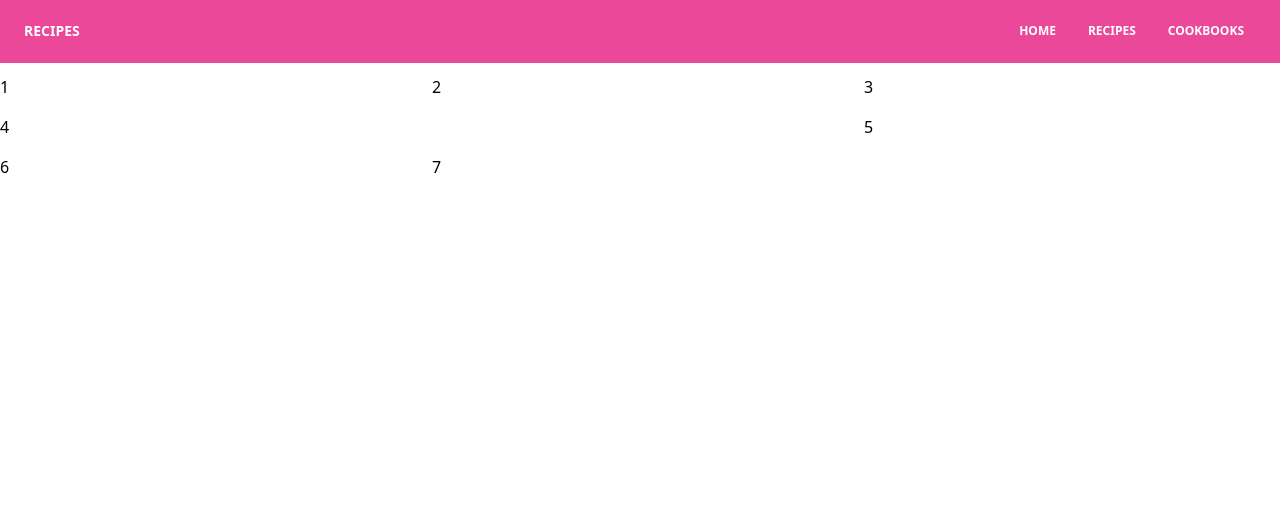
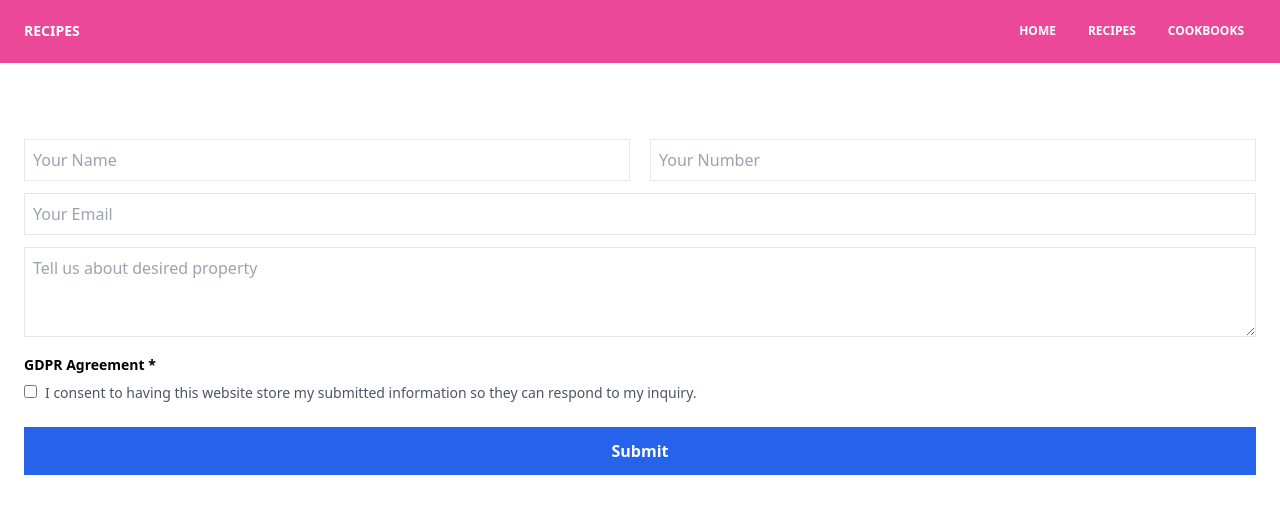
Before and after one commit to Ewiseman/eatingdata, a React (Create React App) app: page / in a window 1280 px wide. Shown: the top 514 px of the page. Built offline with nearby package versions, Linux system fonts and the light colour scheme.

Commit message:
updated again

```diff
--- a/package.json
+++ b/package.json
@@ -42,6 +42,7 @@
     ]
   },
   "devDependencies": {
+    "@tailwindcss/custom-forms": "^0.2.1",
     "@tailwindcss/postcss7-compat": "^2.0.3",
     "autoprefixer": "^9.8.6",
     "postcss": "^7.0.35",
--- a/src/components/Landing.js
+++ b/src/components/Landing.js
@@ -1,13 +1,52 @@
 const Landing = () => {
   return (
-    <div className="grid grid-cols-3 gap-4">
-      <div className="...">1</div>
-      <div className="...">2</div>
-      <div className="...">3</div>
-      <div className="col-span-2 ...">4</div>
-      <div className="...">5</div>
-      <div className="...">6</div>
-      <div className="col-span-2 ...">7</div>
+    <div>
+      <form action="" class="form bg-white p-6 my-10 relative">
+        <div class="flex space-x-5 mt-3">
+          <input
+            type="text"
+            name=""
+            id=""
+            placeholder="Your Name"
+            class="border p-2  w-1/2"
+          ></input>
+          <input
+            type="tel"
+            name=""
+            id=""
+            placeholder="Your Number"
+            class="border p-2 w-1/2"
+          ></input>
+        </div>
+        <input
+          type="email"
+          name=""
+          id=""
+          placeholder="Your Email"
+          class="border p-2 w-full mt-3"
+        ></input>
+        <textarea
+          name=""
+          id=""
+          cols="10"
+          rows="3"
+          placeholder="Tell us about desired property"
+          class="border p-2 mt-3 w-full"
+        ></textarea>
+        <p class="font-bold text-sm mt-3">GDPR Agreement *</p>
+        <div class="flex items-baseline space-x-2 mt-2">
+          <input type="checkbox" name="" id="" class="inline-block"></input>
+          <p class="text-gray-600 text-sm">
+            I consent to having this website store my submitted information so
+            they can respond to my inquiry.
+          </p>
+        </div>
+        <input
+          type="submit"
+          value="Submit"
+          class="w-full mt-6 bg-blue-600 hover:bg-blue-500 text-white font-semibold p-3"
+        ></input>
+      </form>
     </div>
   );
 };
--- a/src/components/recipes/NewRecipeForm.js
+++ b/src/components/recipes/NewRecipeForm.js
@@ -17,7 +17,10 @@ const NewRecipeForm = (props) => {
   };
 
   return (
+    <div className="align-content: center h-48 flex flex-wrap content-center ...">
       <form
+        action=""
+        className="form bg-white p-6 my-10 relative"
         onSubmit={(event) => {
           event.preventDefault();
           if (!recipe.name || !recipe.protein) return;
@@ -25,40 +28,50 @@ const NewRecipeForm = (props) => {
           setRecipe(props.initialFormState);
         }}
       >
-      <label>Cookbook</label>
-      <select name="cookbook_id" onChange={handleInputChange}>
-        <option>Placeholder</option>
+        <select
+          name="cookbook_id"
+          onChange={handleInputChange}
+          className="border p-2 w-full mt-3 rounded-lg text-gray-400"
+        >
+          <option className="text-red-700 text-opacity-0...">Coookbook</option>
           {cookbooks.map((cookbook) => (
             <option key={cookbook.id} value={cookbook.id}>
               {cookbook.name}
             </option>
           ))}
         </select>
+        <br />
 
-      <label>Recipe</label>
         <input
           type="text"
           name="name"
+          placeholder="Recipe Name"
           value={recipe.name}
           onChange={handleInputChange}
+          className="border p-2 w-full mt-3 rounded-md"
         ></input>
-      <label>Protein</label>
         <input
           type="text"
           name="protein"
+          placeholder="Protein"
           value={recipe.protein}
           onChange={handleInputChange}
+          className="border p-2 w-full mt-3 rounded-md"
         ></input>
-      <label>Multiplier</label>
         <input
           type="number"
           name="multiplier"
+          placeholder="Recipe Mulitplier"
           value={recipe.multiplier}
           onChange={handleInputChange}
+          className="border p-2 w-full mt-3 rounded-md"
         ></input>
 
-      <button>Create recipe</button>
+        <button className="w-full mt-6 bg-pink-600 hover:bg-pink-500 text-white font-semibold p-3 rounded-md">
+          Create recipe
+        </button>
       </form>
+    </div>
   );
 };
 
--- a/src/components/recipes/RecipeSummary.js
+++ b/src/components/recipes/RecipeSummary.js
@@ -4,7 +4,7 @@ const Recipe = ({ recipe, removeRecipe }) => {
   return (
     <div className="my-1 px-1 w-full">
       <Link to={`/recipes/${recipe.id}`}>
-        <article className="overflow-hidden rounded-lg shadow-lg">
+        <article className="overflow-hidden rounded-lg shadow-lg transform transition duration-500 hover:scale-105 hover:shadow-2xl ...">
           <span href="#">
             <img
               alt="Placeholder"
--- a/src/components/recipes/RecipesList.js
+++ b/src/components/recipes/RecipesList.js
@@ -50,16 +50,18 @@ const RecipesList = (props) => {
         <h1>Recipes</h1>
         <hr />
         <br />
-        <NewRecipeForm
-          addRecipe={addRecipe}
-          initialFormState={initialFormState}
-        />
+        <div className="container my-12 mx-auto px-4 md:px-12 flex justify-center ...">
+          <NewRecipeForm
+            addRecipe={addRecipe}
+            initialFormState={initialFormState}
+          />
+        </div>
       </div>
       <br />
       <hr />
       <br />
       <div className="container my-12 mx-auto px-4 md:px-12">
-        <div className="grid grid-cols-5 gap-4">
+        <div className="grid grid-cols-2 md:grid-cols-3 lg:grid-cols-5 gap-3">
           {recipes.map((recipe, _) => (
             <RecipeSummary
               key={recipe.id}
```
Also changed, not shown: 1 other file (tests, documents, lock files or other folders). Lines whose indentation alone changed are shown as unchanged.
